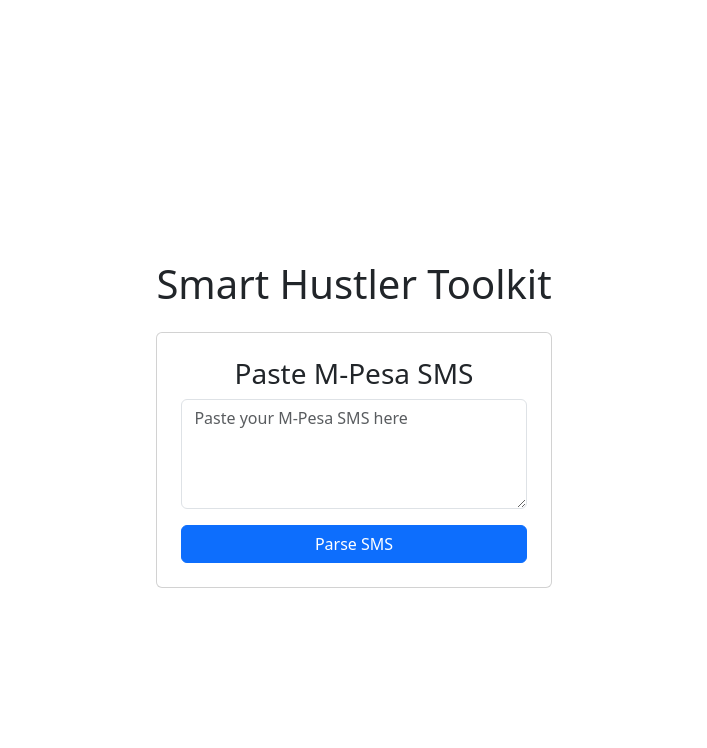
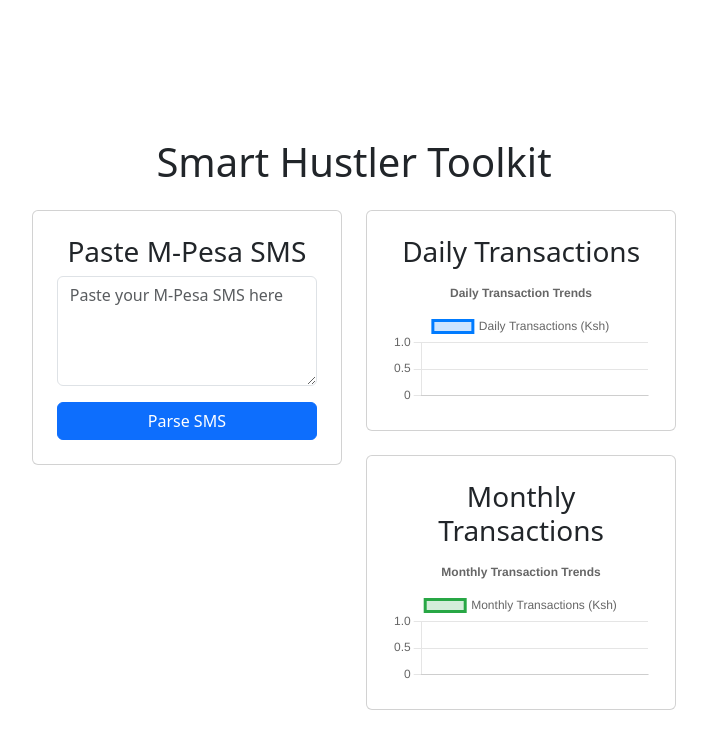
Before and after one commit to WabukoWabuko/smart-hustler-toolkit, a React (Vite) app in the folder frontend/: page / in a window 1280 px wide. Shown: the top 748 px of the page, without its empty margins (286-993 px from the left). Built offline with nearby package versions, Linux system fonts and the light colour scheme; no server answers.

Commit message:
Added Chart.js for daily and monthly transaction charts in frontend

```diff
--- a/frontend/package.json
+++ b/frontend/package.json
@@ -12,7 +12,9 @@
   "dependencies": {
     "axios": "^1.9.0",
     "bootstrap": "^5.3.6",
+    "chart.js": "^4.4.9",
     "react": "^19.1.0",
+    "react-chartjs-2": "^5.3.0",
     "react-dom": "^19.1.0"
   },
   "devDependencies": {
--- a/frontend/src/App.jsx
+++ b/frontend/src/App.jsx
@@ -1,12 +1,31 @@
-import { useState } from 'react';
+import { useState, useEffect } from 'react';
 import axios from 'axios';
+import { Line } from 'react-chartjs-2';
+import { Chart as ChartJS, CategoryScale, LinearScale, PointElement, LineElement, Title, Tooltip, Legend } from 'chart.js';
 import './App.css';
 import 'bootstrap/dist/css/bootstrap.min.css';
+
+// Register Chart.js components
+ChartJS.register(CategoryScale, LinearScale, PointElement, LineElement, Title, Tooltip, Legend);
 
 function App() {
   const [smsInput, setSmsInput] = useState('');
   const [parsedData, setParsedData] = useState(null);
   const [error, setError] = useState(null);
+  const [transactions, setTransactions] = useState([]);
+
+  // Fetch transactions on mount
+  useEffect(() => {
+    const fetchTransactions = async () => {
+      try {
+        const response = await axios.get('http://localhost:3000/transactions');
+        setTransactions(response.data);
+      } catch (err) {
+        console.error('Error fetching transactions:', err);
+      }
+    };
+    fetchTransactions();
+  }, []);
 
   const handleParse = async () => {
     try {
@@ -15,17 +34,60 @@
       });
       setParsedData(response.data);
       setError(null);
+      // Refresh transactions after parsing
+      const transactionsResponse = await axios.get('http://localhost:3000/transactions');
+      setTransactions(transactionsResponse.data);
     } catch (err) {
-      console.error('Axios Error:', err); // Log detailed error
+      console.error('Axios Error:', err);
       setError(err.message);
       setParsedData(null);
     }
   };
 
+  // Prepare data for daily chart
+  const dailyData = transactions.reduce((acc, tx) => {
+    const date = new Date(tx.date).toLocaleDateString('en-GB', { day: '2-digit', month: '2-digit', year: '2-digit' });
+    acc[date] = (acc[date] || 0) + (tx.type === 'Received' ? tx.amount : -tx.amount);
+    return acc;
+  }, {});
+  const dailyChartData = {
+    labels: Object.keys(dailyData),
+    datasets: [
+      {
+        label: 'Daily Transactions (Ksh)',
+        data: Object.values(dailyData),
+        borderColor: '#007bff',
+        backgroundColor: 'rgba(0, 123, 255, 0.2)',
+        fill: true,
+      },
+    ],
+  };
+
+  // Prepare data for monthly chart
+  const monthlyData = transactions.reduce((acc, tx) => {
+    const month = new Date(tx.date).toLocaleDateString('en-GB', { month: 'long', year: 'numeric' });
+    acc[month] = (acc[month] || 0) + (tx.type === 'Received' ? tx.amount : -tx.amount);
+    return acc;
+  }, {});
+  const monthlyChartData = {
+    labels: Object.keys(monthlyData),
+    datasets: [
+      {
+        label: 'Monthly Transactions (Ksh)',
+        data: Object.values(monthlyData),
+        borderColor: '#28a745',
+        backgroundColor: 'rgba(40, 167, 69, 0.2)',
+        fill: true,
+      },
+    ],
+  };
+
   return (
     <div className="container mt-5">
       <h1 className="text-center mb-4">Smart Hustler Toolkit</h1>
-      <div className="card p-4">
+      <div className="row">
+        <div className="col-md-6">
+          <div className="card p-4 mb-4">
             <h3>Paste M-Pesa SMS</h3>
             <textarea
               className="form-control mb-3"
@@ -51,6 +113,30 @@
             )}
           </div>
         </div>
+        <div className="col-md-6">
+          <div className="card p-4 mb-4">
+            <h3>Daily Transactions</h3>
+            <Line
+              data={dailyChartData}
+              options={{
+                responsive: true,
+                plugins: { legend: { position: 'top' }, title: { display: true, text: 'Daily Transaction Trends' } },
+              }}
+            />
+          </div>
+          <div className="card p-4">
+            <h3>Monthly Transactions</h3>
+            <Line
+              data={monthlyChartData}
+              options={{
+                responsive: true,
+                plugins: { legend: { position: 'top' }, title: { display: true, text: 'Monthly Transaction Trends' } },
+              }}
+            />
+          </div>
+        </div>
+      </div>
+    </div>
   );
 }
 
```
Also changed, not shown: 1 other file (tests, documents, lock files or other folders). Lines whose indentation alone changed are shown as unchanged.
